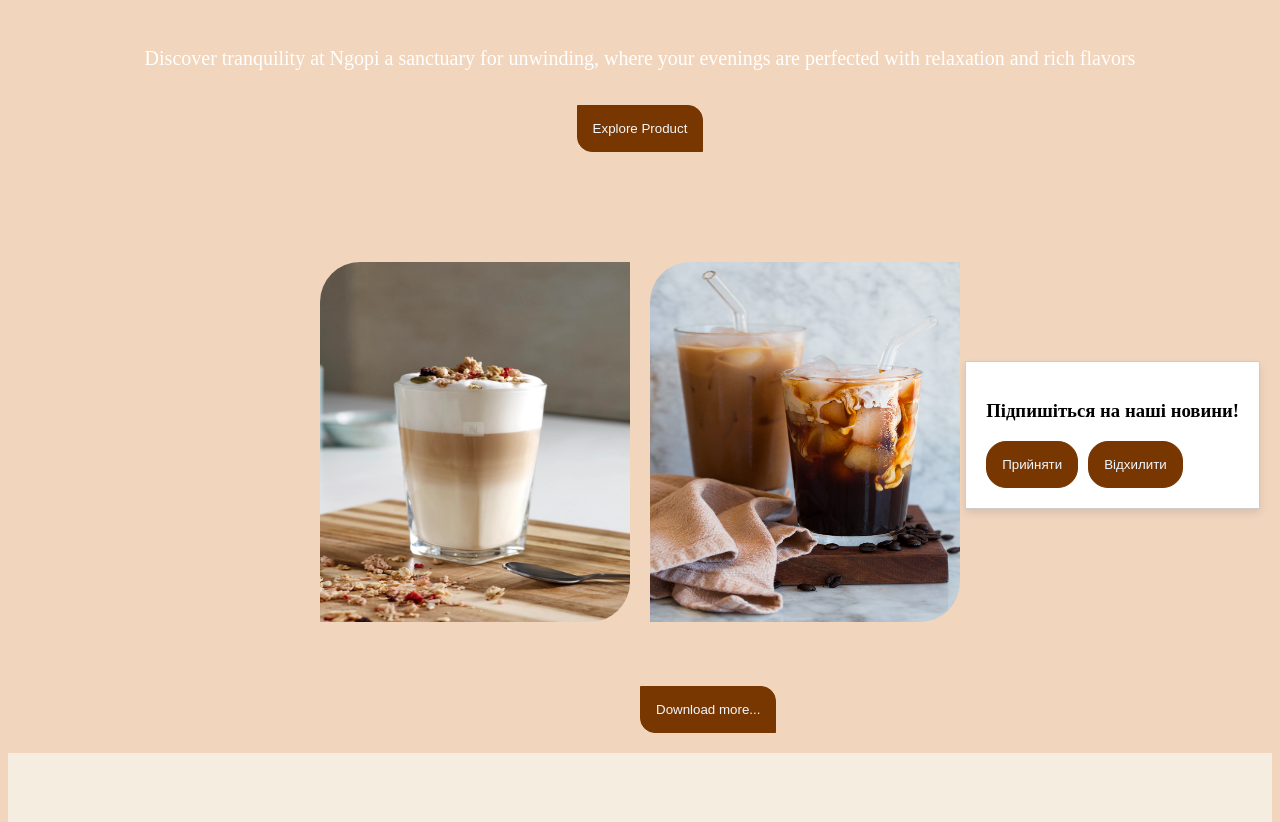
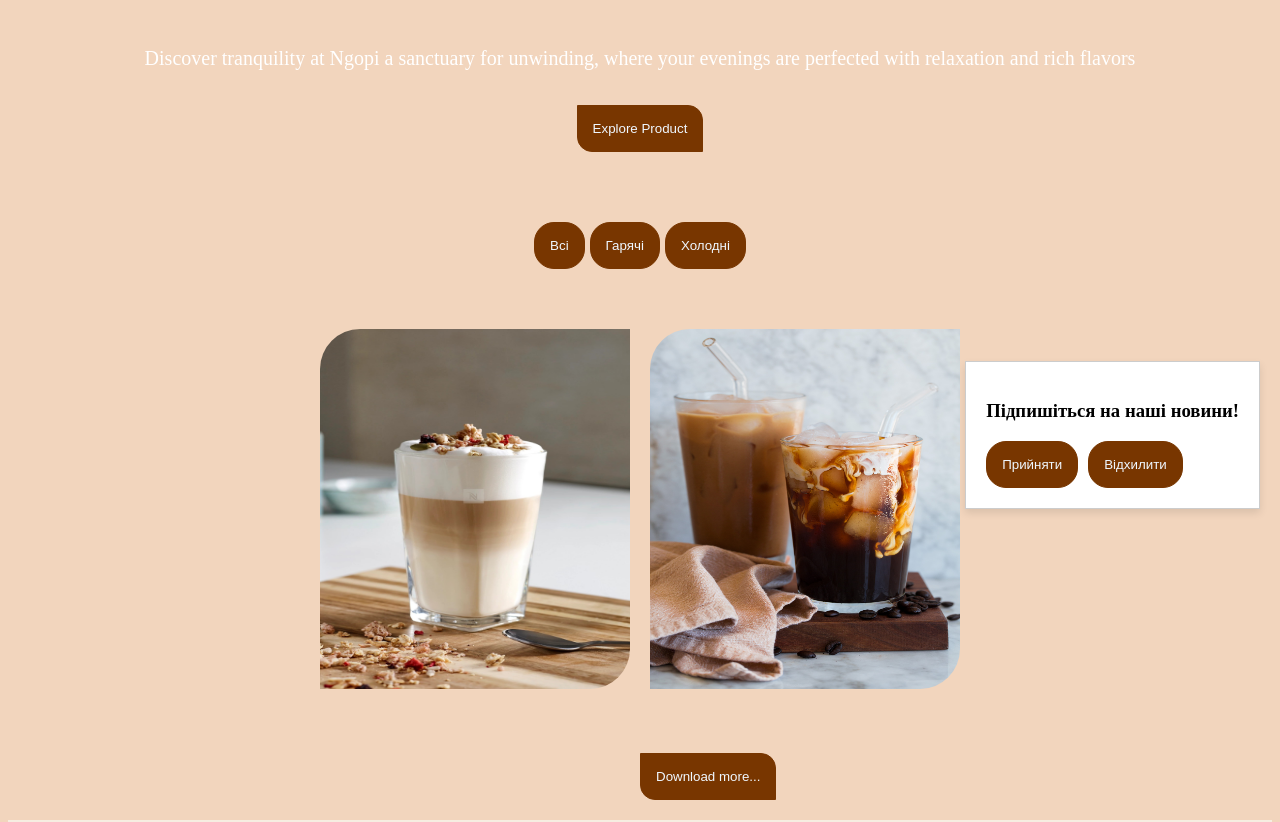
Before and after one commit to Bohdanna06/Laba3, a plain HTML site: page index.html in a window 1280 px wide. Shown: the part 271-1093 px from the top of the page. Drawn offline with Linux system fonts and the light colour scheme.

Commit message:
Add fillters

```diff
--- a/css/index.css
+++ b/css/index.css
@@ -68,6 +68,19 @@ body{
     align-items: center;
     margin: 30px;
     padding: 20px;
+}
+#filterButtons{
+    display: flex;
+    justify-content: center;
+    align-items: center;
+    gap:5px;
+}
+.filter-btn{
+    color: aliceblue;
+    background-color:  rgb(120, 54, 0);
+    padding: 15px;
+    border: 1px solid  rgb(120, 54, 0);
+    border-radius: 20px;
 }
 
 #loadMore{
--- a/index.html
+++ b/index.html
@@ -35,6 +35,12 @@
             <button class="button"> Explore Product </button>
         </div>
 
+        <div id="filterButtons">
+            <button data-category="all" class="filter-btn">Всі</button>
+            <button data-category="hot" class="filter-btn">Гарячі</button>
+            <button data-category="cold" class="filter-btn">Холодні</button>
+        </div>
+
         <section class="second-section">
             <div id="coffee-gallery" > </div>
             <div id="coffeeInfo" class="coffee-info">
--- a/js/scripts.js
+++ b/js/scripts.js
@@ -2,46 +2,60 @@ const coffeeData = [
     {
         image: '/image/coffe_cup3.jpg',
         name: 'Latte',
-        description: 'A latte or caffè latte is a milk coffee that boasts a silky layer of foam as a real highlight to the drink'
+        description: 'A latte or caffè latte is a milk coffee that boasts a silky layer of foam as a real highlight to the drink',
+        category:'hot'
     },
     {
         image: '/image/iced-coffee-05.jpg',
-        name: 'Cappuccino',
-        description: 'A cappuccino is a beloved espresso-based hot coffee drink made with layering of espresso, steamed milk, and milk foam on top'
+        name: ' ice - Cappuccino',
+        description: 'A cappuccino is a beloved espresso-based hot coffee drink made with layering of espresso, steamed milk, and milk foam on top',
+        category:'cold'
+
     },
     {
         image: '/image/Instant-Iced-Coffee-5-1.jpg',
         name: 'Macchiato',
-        description: ' The macchiato is an espresso coffee drink, topped with a small amount of foamed or steamed milk to allow the taste of the espresso to still shine through.'
+        description: ' The macchiato is an espresso coffee drink, topped with a small amount of foamed or steamed milk to allow the taste of the espresso to still shine through.',
+        category:'cold'
     },
     {
         image: '/image/coffee1.webp',
         name: 'Americano with milk',
-        description: 'Americano with milk is an espresso-based beverage made by adding hot water and milk to a shot of espresso'
+        description: 'Americano with milk is an espresso-based beverage made by adding hot water and milk to a shot of espresso',
+        category:'hot'
     },
     {
         image: '/image/nespresso-recipes-Granola-coffee.webp',
         name: 'Nespresso',
-        description: ' Nespresso is a premium coffee brand, and by 2011 annual sales exceeded 3 billion Swiss francs. The word Nespresso is a combination of the words "Nestlé" and "Espresso", which are often used in other Nestlé brands.'
+        description: ' Nespresso is a premium coffee brand, and by 2011 annual sales exceeded 3 billion Swiss francs. The word Nespresso is a combination of the words "Nestlé" and "Espresso", which are often used in other Nestlé brands.',
+        category: 'hot'
     },
     {
         image: '/image/coffe3.jpeg',
         name: 'Ristretto',
-        description: 'A ristretto is a short shot of espresso made with finely ground beans and less water.'
+        description: 'A ristretto is a short shot of espresso made with finely ground beans and less water.',
+        category:'hot'
     },
     {
         image: ' image/images.jpeg',
         name: 'Flat White',
-        description: 'A flat white is a blend of microfoamed milk poured over a single or double shot of espresso.'
+        description: 'A flat white is a blend of microfoamed milk poured over a single or double shot of espresso.',
+        category:'hot'
     },
     {
         image: 'image/Beverages_Product_Images_1200x1200_CoffeeFrappe.webp',
         name: 'Frappe',
-        description: 'The Frappé is generally made of water, espresso, sugar, milk, ice and is shaken, blended or beaten to combine the ingredients.'
+        description: 'The Frappé is generally made of water, espresso, sugar, milk, ice and is shaken, blended or beaten to combine the ingredients.',
+        category:'cold'
     }
 ];
 
 let currentIndex = 0;
+let filteredData = [...coffeeData];
+function clearGallery() {
+    const gallery = document.getElementById('coffee-gallery');
+    if (gallery) gallery.innerHTML = '';
+}
 
 function loadCoffeeImages() {
     const gallery = document.getElementById('coffee-gallery');
@@ -59,8 +73,8 @@ function loadCoffeeImages() {
     }
 
     // Завантажуємо зображення
-    for (let i = currentIndex; i < currentIndex + 2 && i < coffeeData.length; i++) {
-        const coffee = coffeeData[i];
+    for (let i = currentIndex; i < currentIndex + 2 && i < filteredData.length; i++) {
+        const coffee = filteredData[i];
 
         const img = document.createElement('img');
         img.src = coffee.image;
@@ -74,9 +88,22 @@ function loadCoffeeImages() {
 
     currentIndex += 2;
 
-    if (currentIndex >= coffeeData.length) {
+    if (currentIndex >= filteredData.length) {
         document.getElementById('loadMore').style.display = 'none';
+    }else {
+        document.getElementById('loadMore').style.display = 'block';
     }
+}
+function filterCoffeeByCategory(category) {
+    if (category === 'all') {
+        filteredData = [...coffeeData];
+    } else {
+        filteredData = coffeeData.filter(coffee => coffee.category === category);
+    }
+
+    currentIndex = 0;
+    clearGallery();
+    loadCoffeeImages();
 }
 
 
@@ -100,12 +127,11 @@ function showCoffeeInfo(coffee) {
     if (closeBtn) {
         // Спочатку видаляємо старий обробник події, якщо є
         closeBtn.removeEventListener('click', closeInfo);
-        // Додаємо новий обробник події
         closeBtn.addEventListener('click', closeInfo);
     }
 }
 
-// Функція для закриття інформації про каву
+
 function closeInfo() {
     const infoDiv = document.getElementById('coffeeInfo');
     infoDiv.style.display = 'none';
@@ -117,4 +143,15 @@ document.getElementById('loadMore').addEventListener('click', loadCoffeeImages);
 
 window.addEventListener("load", function() {
     loadCoffeeImages();
+    document.querySelectorAll('.filter-btn').forEach(btn => {
+        btn.addEventListener('click', function () {
+            // Знімаємо активний стан з усіх кнопок
+            document.querySelectorAll('.filter-btn').forEach(b => b.classList.remove('active'));
+            // Активуємо поточну кнопку
+            this.classList.add('active');
+
+            const selectedCategory = this.getAttribute('data-category');
+            filterCoffeeByCategory(selectedCategory);
+        });
+    });
 });
```
